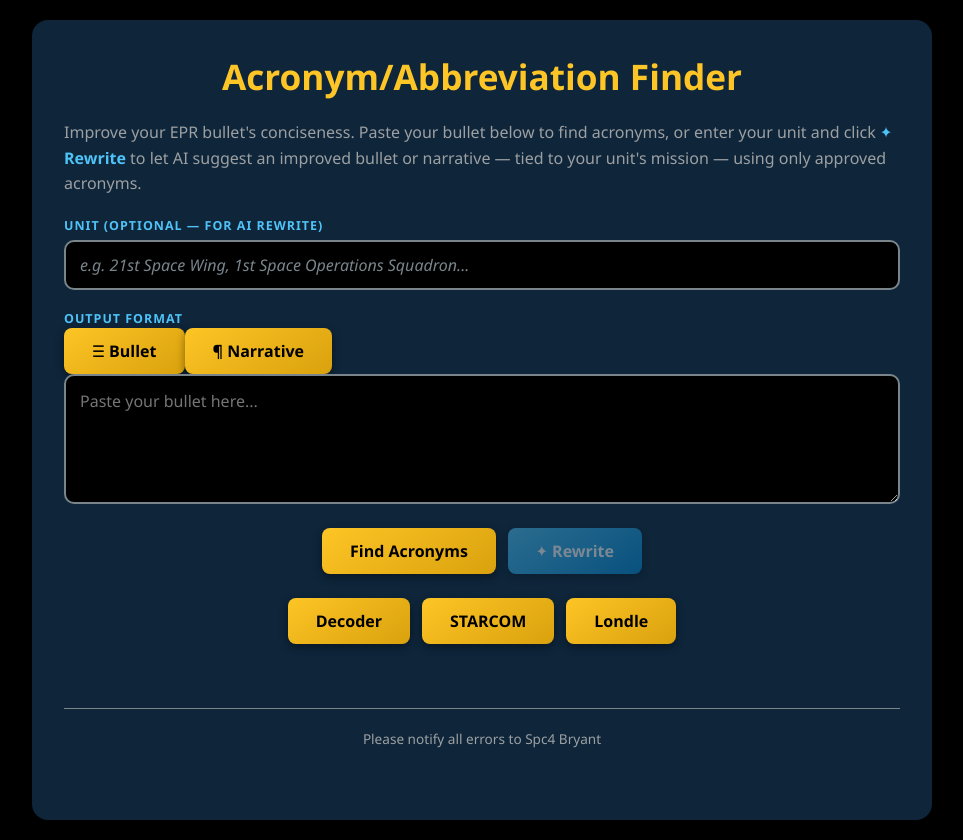
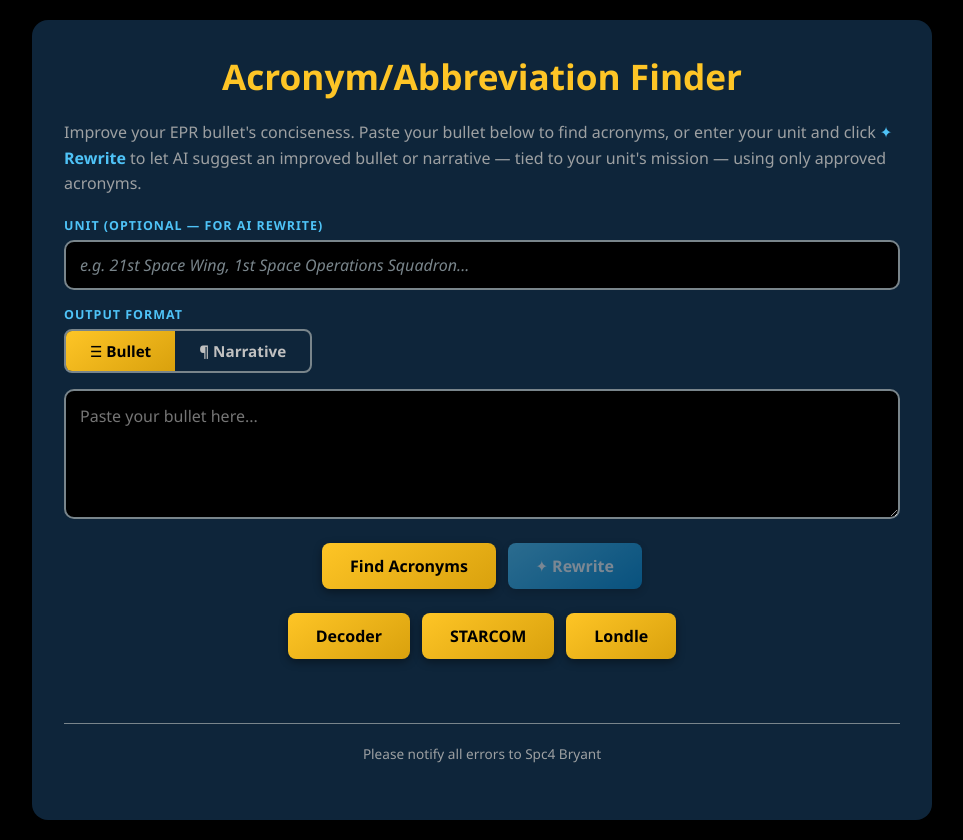
Before and after one commit to LBryant01/AAFinder, a React (Create React App) app: page / in a window 1280 px wide. Shown: the whole page, without its empty margins (158-1121 px from the left). Built offline with nearby package versions, Linux system fonts and the light colour scheme.

Commit message:
Add styles for mode toggle functionality

```diff
--- a/src/styles.css
+++ b/src/styles.css
@@ -295,3 +295,48 @@ footer {
   color: var(--gray-dark);
   line-height: 1.6;
 }
+
+/* ── Output mode toggle ─────────────────────────────────────── */
+.mode-toggle-group {
+  display: flex;
+  flex-direction: column;
+  gap: 6px;
+  margin-bottom: 16px;
+}
+
+.mode-toggle {
+  display: flex;
+  gap: 0;
+  border-radius: 8px;
+  overflow: hidden;
+  border: 2px solid var(--steel);
+  width: fit-content;
+}
+
+.mode-btn {
+  background: transparent;
+  color: var(--gray-light);
+  border: none;
+  padding: 10px 24px;
+  font-size: 0.95rem;
+  font-weight: bold;
+  cursor: pointer;
+  box-shadow: none;
+  border-radius: 0;
+  transition: background 0.2s ease, color 0.2s ease;
+}
+
+.mode-btn:hover {
+  background: rgba(255, 255, 255, 0.05);
+  transform: none;
+}
+
+.mode-btn--active {
+  background: linear-gradient(145deg, var(--primary), #d9a10d);
+  color: var(--black);
+}
+
+.mode-btn--active:hover {
+  background: linear-gradient(145deg, #ffd75b, #f7b400);
+  transform: none;
+}
```
